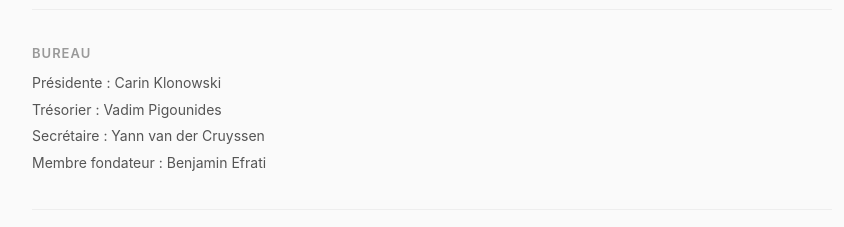
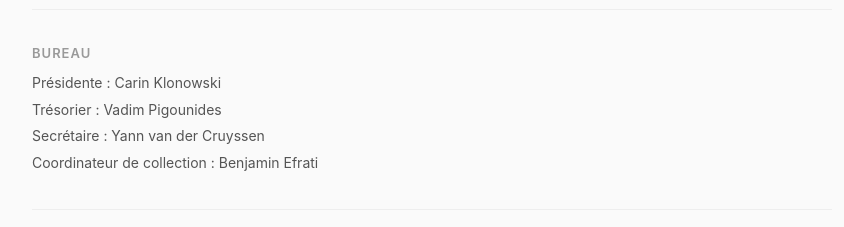
Before and after one commit to gnozo/paleophone, a Next.js app: page /infos/association in a window 1280 px wide. Shown: the part 261-488 px from the top of the page, without its empty margins (208-1052 px from the left). Built offline with nearby package versions, Linux system fonts and the light colour scheme.

Commit message:
Update association.tsx

```diff
--- a/pages/infos/association.tsx
+++ b/pages/infos/association.tsx
@@ -20,7 +20,7 @@ export default function Association() {
         {fr ? 'Présidente' : 'President'} : Carin Klonowski<br />
         {fr ? 'Trésorier' : 'Treasurer'} : Vadim Pigounides<br />
         {fr ? 'Secrétaire' : 'Secretary'} : Yann van der Cruyssen<br />
-        {fr ? 'Membre fondateur' : 'Founding member'} : Benjamin Efrati
+        {fr ? 'Coordinateur de collection' : 'Collection coordinator'} : Benjamin Efrati
       </p>
 
       <hr />
```
